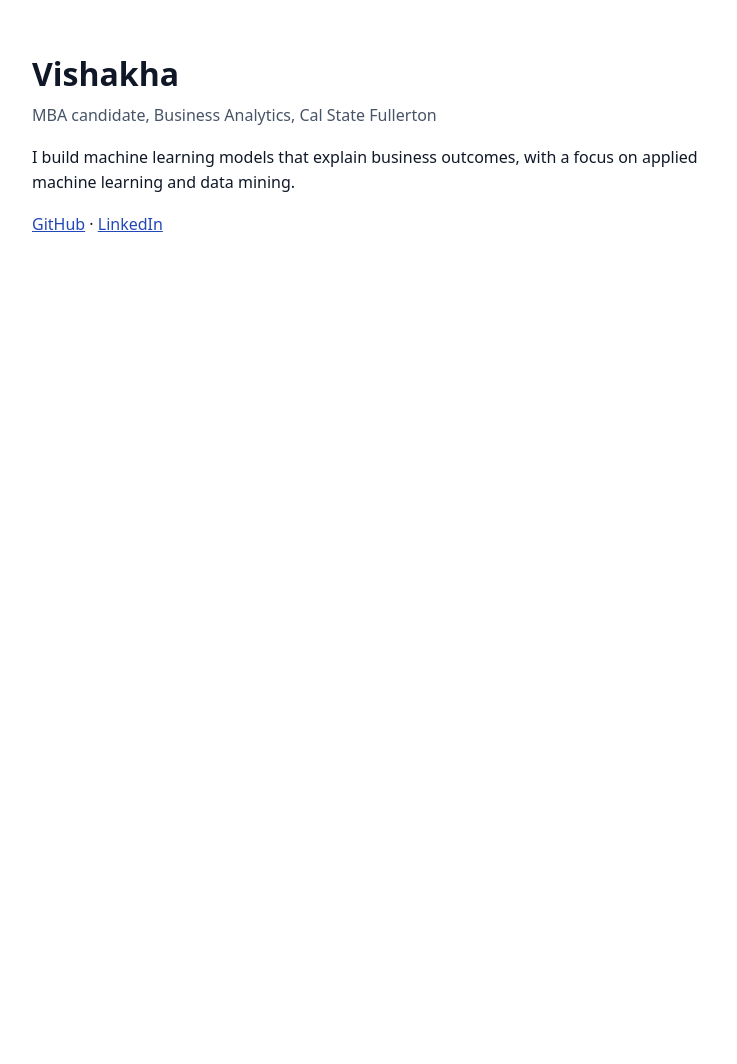
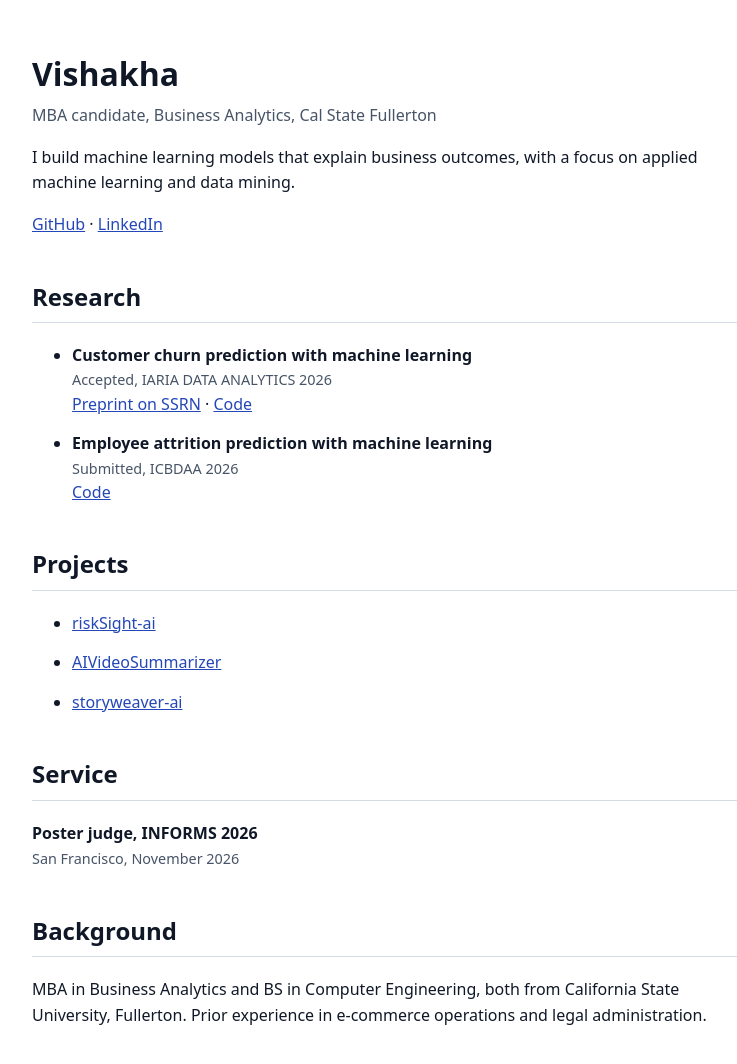
Before and after one commit to fnuVishakha/fnuVishakha.github.io, a plain HTML site: page index.html in a window 1280 px wide. Shown: the whole page, without its empty margins (248-985 px from the left). Before the commit the page ends 800 px from the top, so only its background shows below. Drawn offline with Linux system fonts and the light colour scheme.

Commit message:
Update index.html

```diff
--- a/index.html
+++ b/index.html
@@ -7,8 +7,11 @@
   <style>
     body { font-family: system-ui, sans-serif; max-width: 720px; margin: 48px auto; padding: 0 16px; line-height: 1.6; color: #101828; }
     h1 { margin-bottom: 4px; }
+    h2 { margin-top: 40px; border-bottom: 1px solid #D5DBE5; padding-bottom: 6px; }
     .sub { color: #475467; margin-top: 0; }
+    .meta { color: #475467; font-size: 0.9em; margin: 0; }
     a { color: #2447B8; }
+    li { margin-bottom: 14px; }
   </style>
 </head>
 <body>
@@ -19,5 +22,34 @@
     <a href="https://github.com/fnuVishakha">GitHub</a> ·
     <a href="https://www.linkedin.com/in/fnuVishakha">LinkedIn</a>
   </p>
+
+  <h2>Research</h2>
+  <ul>
+    <li>
+      <strong>Customer churn prediction with machine learning</strong>
+      <p class="meta">Accepted, IARIA DATA ANALYTICS 2026</p>
+      <a href="https://papers.ssrn.com/sol3/papers.cfm?abstract_id=6819479">Preprint on SSRN</a> ·
+      <a href="https://github.com/fnuVishakha/customer-churn-prediction-ml">Code</a>
+    </li>
+    <li>
+      <strong>Employee attrition prediction with machine learning</strong>
+      <p class="meta">Submitted, ICBDAA 2026</p>
+      <a href="https://github.com/fnuVishakha/employee-attrition-prediction-ml">Code</a>
+    </li>
+  </ul>
+
+  <h2>Projects</h2>
+  <ul>
+    <li><a href="https://github.com/fnuVishakha/riskSight-ai">riskSight-ai</a></li>
+    <li><a href="https://github.com/fnuVishakha/AIVideoSummarizer">AIVideoSummarizer</a></li>
+    <li><a href="https://github.com/fnuVishakha/storyweaver-ai">storyweaver-ai</a></li>
+  </ul>
+
+  <h2>Service</h2>
+  <p><strong>Poster judge, INFORMS 2026</strong><br>
+  <span class="meta">San Francisco, November 2026</span></p>
+
+  <h2>Background</h2>
+  <p>MBA in Business Analytics and BS in Computer Engineering, both from California State University, Fullerton. Prior experience in e-commerce operations and legal administration.</p>
 </body>
 </html>
```
